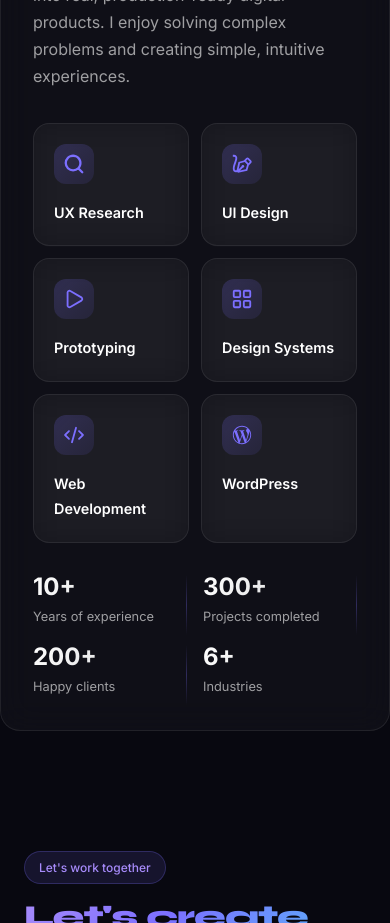
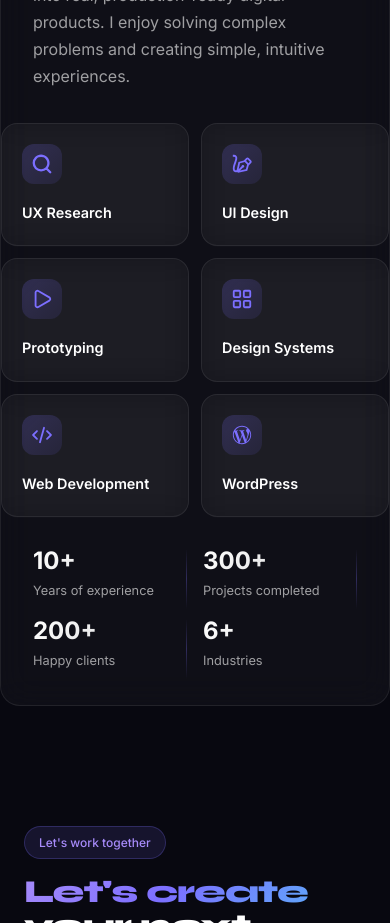
Before and after one commit to urock512-debug/portfolio_react, a React (Vite) app: page / in a window 390 px wide. Shown: the part 4400-5323 px from the top of the page. Built offline with nearby package versions, Linux system fonts and the light colour scheme.

Commit message:
fix about section adaptive

```diff
--- a/src/components/AboutMe.css
+++ b/src/components/AboutMe.css
@@ -201,6 +201,8 @@
   .about-me__skills-grid {
     grid-template-columns: repeat(3, 1fr);
     gap: 0.75rem;
+    margin-left: -2rem;
+    margin-right: -2rem;
   }
 
   .skill-card__icon {
--- a/src/i18n/ru.js
+++ b/src/i18n/ru.js
@@ -9,7 +9,7 @@ const ru = {
   },
 
   hero: {
-    badge: 'Открыт к новым проектам',
+    badge: 'Открыт к новым возможностям',
     title: 'Product & Web',
     accent: 'Designer',
     desc: 'Проектирую цифровые продукты и сайты, ориентированные на пользователя, масштабируемые и нацеленные на результат. 10+ лет опыта в UX, UI и фронтенде.',
```
Lines whose indentation alone changed are shown as unchanged.
